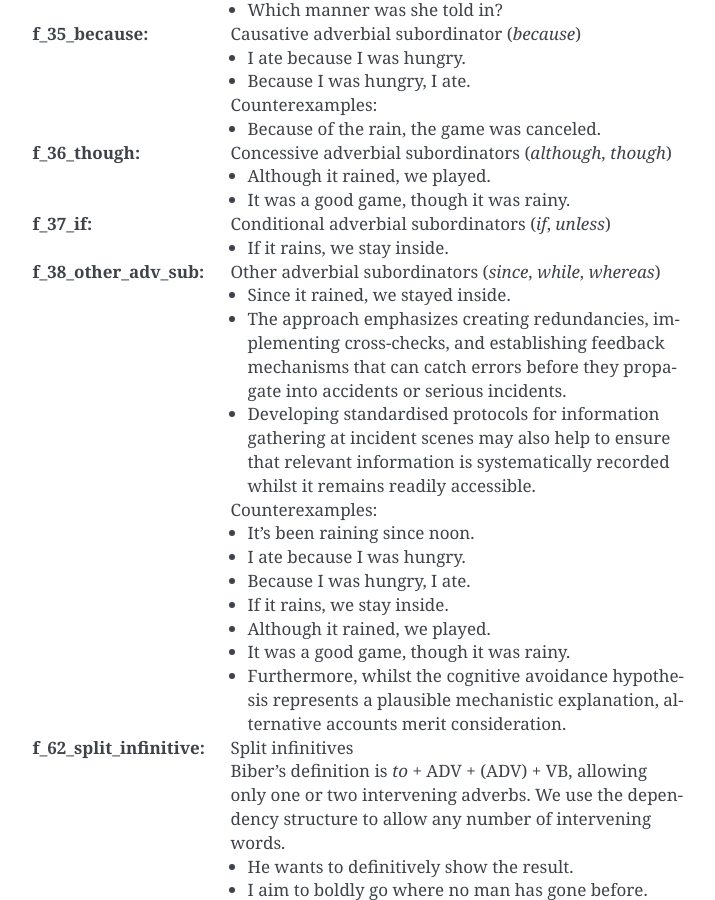
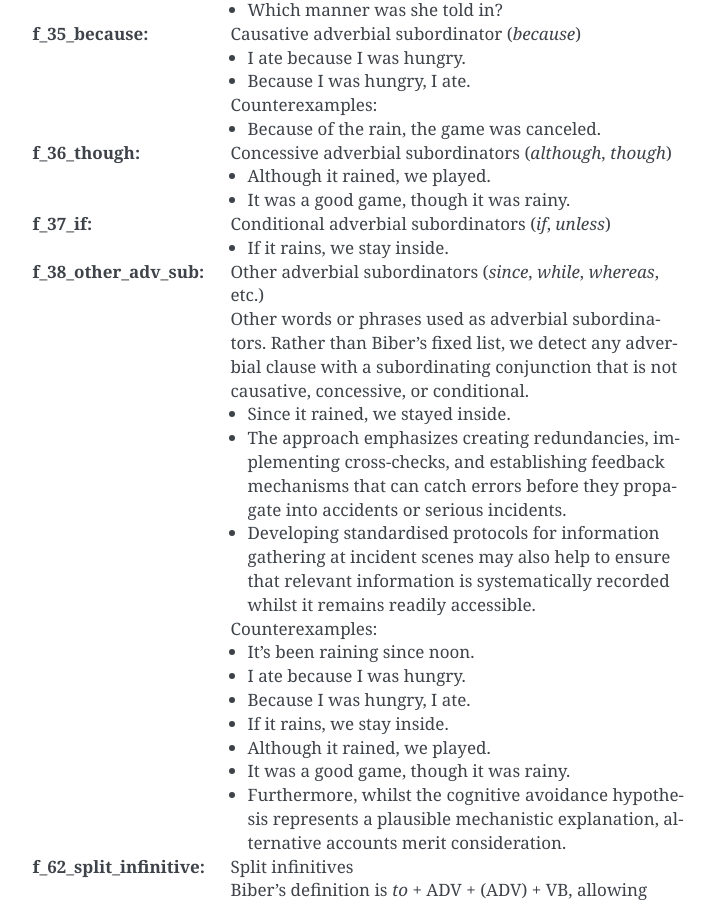
Before and after one commit to capnrefsmmat/matcherator, a Sphinx documentation site: the page built from docs/pseudobiber-reference.rst, in a window 1280 px wide and 900 px high, scrolled down 11602 px. Shown: the whole window, without its empty margins (396-1111 px from the left). Built offline with Sphinx 7.4.7, drawn with Linux system fonts in a browser that asks for light colours.

Commit message:
Document that f_38_other_adv_sub is broader than Biber

```diff
--- a/docs/pseudobiber-reference.rst
+++ b/docs/pseudobiber-reference.rst
@@ -634,8 +634,9 @@ structures in the dependency trees.
    * If it rains, we stay inside.
 
 :f_38_other_adv_sub:
-   Other adverbial subordinators (*since*, *while*, *whereas*)
+   Other adverbial subordinators (*since*, *while*, *whereas*, etc.)
 
+   Other words or phrases used as adverbial subordinators. Rather than Biber's fixed list, we detect any adverbial clause with a subordinating conjunction that is not causative, concessive, or conditional.
 
    * Since it rained, we stayed inside.
    * The approach emphasizes creating redundancies, implementing cross-checks, and establishing feedback mechanisms that can catch errors before they propagate into accidents or serious incidents.
```
Also changed, not shown: 1 other file.
